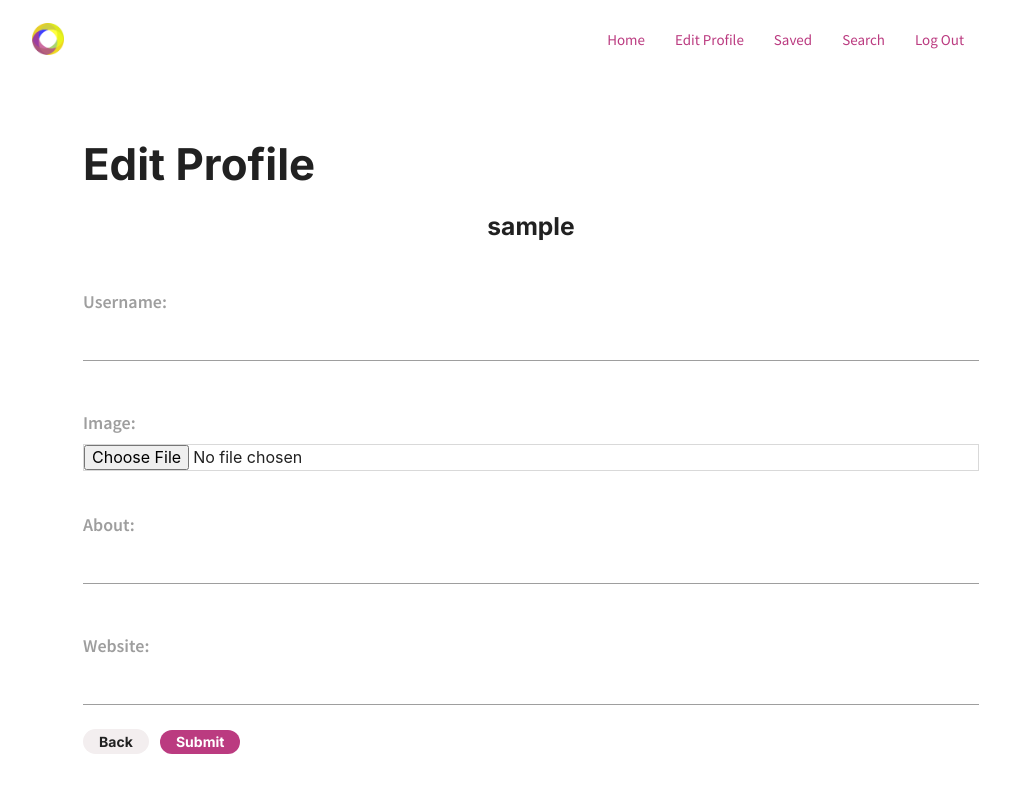
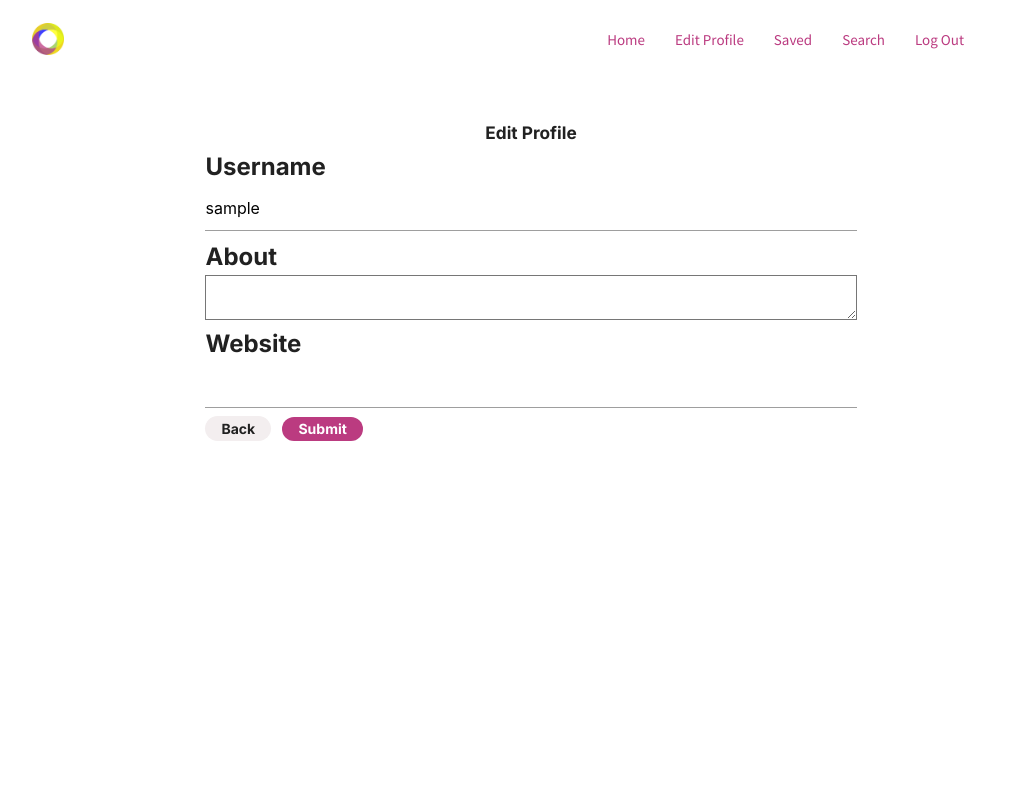
Before and after one commit to RyanneZ/Tinterest, a Django app: page /profile/edit/ in a window 1280 px wide. Shown: the whole page, without its empty margins (109-1119 px from the left). Run offline with Django 4.2, Linux system fonts and the light colour scheme; the visitor is signed in with stand-in values (Sample User, id 1); data comes from the database, SQL or seed files in the repository.

Commit message:
profile edit almost done, imgs with border radius

```diff
--- a/tinterest/main_app/forms.py
+++ /dev/null
@@ -1,19 +0,0 @@
-from django.forms import ModelForm
-from .models import Profile, User
-from django import forms
-
-class ProfileForm(ModelForm):
-    class Meta:
-        model = Profile
-        fields = ['image', 'about', 'website']
-
-
-# class ProfileForm(forms.Form):
-#     bio = forms.CharField(default="default value"),
-#     url = forms.URLField(label='Website', required=False)
-
-
-class UserForm(ModelForm):
-    class Meta:
-        model = User
-        fields = ['username']
--- a/tinterest/main_app/static/css/style.css
+++ b/tinterest/main_app/static/css/style.css
@@ -72,7 +72,11 @@ nav {
   padding-top: 40px;
 }
 /* form styles */
-
+.wrap-form {
+  display: flex;
+  flex-direction: column;
+  align-items: center;
+}
 .helptext {
   display: none;
 }
@@ -83,8 +87,10 @@ flex-direction: column;
 form label {
 align-self: flex-start;
 font-weight: 700;
-font-size: 1.2rem;
+font-size: 24px;
 margin-top: 24px;
+color: #212121;
+font-family: 'Inter', sans-serif;
 }
 form input {
 border: 1px solid #D9D9D9;
@@ -94,3 +100,6 @@ margin-top: 8px;
   background-color: #BB3B80;
   margin-top: 270px;
 }
+.form-btns {
+
+}
--- a/tinterest/main_app/templates/editprofile.html
+++ b/tinterest/main_app/templates/editprofile.html
@@ -4,17 +4,35 @@
 {% block content %}
 
 
-        <h3>Edit Profile</h3>
+<h6 class="center-align">Edit Profile</h6>
 
-    <h5 class="center-align">{{ user.username }}</h5>
-<p class="text-secondary center-align">{{ user.profile.about }}</p>
-    <form method="POST" action="{% url 'update_profile' user.id %}" enctype="multipart/form-data">
-        {% csrf_token %}
-        {{ user_form.as_p }}
-        {{ profile_form.as_p }}
-        <a class="small-btn inactive" href="{% url 'profile' %}" >Back</a>
-        <button class="small-btn pink" type="submit">Submit</button>
-    </form>
+<!-- <h5 class="center-align">{{ user.username }}</h5>
+<p class="text-secondary center-align">{{ user.profile.about }}</p> -->
+    <section class="wrapper wrap-form">
+        <form method="POST" action="{% url 'update_profile' user.id %}" enctype="multipart/form-data">
+            {% csrf_token %}
+
+                <div>
+                    <label for="username">Username</label>
+                    <input type="text" name="username" placeholder="{{ user.username }}" value="{{ user.username }}"></input>
+                </div>
+
+
+                <label for="about">About</label>
+                <textarea name="about" placeholder="{{ user.profile.about }}">{{ user.profile.about }}</textarea>
+
+
+
+                <label for="website">Website</label>
+                <input type="text" name="website" placeholder="{{ user.profile.website }}" value="{{ user.profile.website }}"></input>
+
+
+            <div class="form-btns">
+                <a class="small-btn inactive" href="{% url 'profile' %}" >Back</a>
+                <button class="small-btn pink" type="submit">Submit</button>
+            </div>
+        </form>
+    </section>
 
 
 
--- a/tinterest/main_app/templates/posts/index.html
+++ b/tinterest/main_app/templates/posts/index.html
@@ -1,7 +1,7 @@
 {% extends 'base.html' %}
 {% block content %}
 
-<h5>Posts Created</h5>
+<h6 class="center-align">Posts Created / title to remove</h6>
 
 <!-- {% for post in posts %}
   <div class="card">
--- a/tinterest/main_app/templates/profile.html
+++ b/tinterest/main_app/templates/profile.html
@@ -1,7 +1,7 @@
 {% extends 'base.html' %}
 {% block content %}
 
-<!-- <h5 class="center-align">Profile</h5> -->
+<h6 class="center-align">Profile</h6>
 <br>
 <div style="display: flex; justify-content: center;" >
   <img class="circle" width='25%'  src="{{ user.profile.image.url }}">
@@ -24,7 +24,7 @@
   {% for post in posts %}
     <div class="post-item">
       <a href="{% url 'detail' post.id %}">
-        <img class='cover'src="{{ post.image }}">
+        <img id="post-img" class='cover'src="{{ post.image }}">
       </a>
     </div>
   {% endfor %}
--- a/tinterest/main_app/views.py
+++ b/tinterest/main_app/views.py
@@ -9,7 +9,7 @@ import boto3
 from django.contrib.auth.decorators import login_required
 from django.contrib.auth.mixins import LoginRequiredMixin
 
-from .forms import ProfileForm, UserForm
+# from .forms import ProfileForm, UserForm
 
 #Profile
 
@@ -19,7 +19,6 @@ from django.contrib.auth.forms import UserCreationForm
 from .models import Profile
 
 from django.contrib import messages
-
 
 
 
@@ -65,9 +64,8 @@ def showProfile(request):
 @login_required
 def profile_edit(request):
     print(request.user.id)
-    profile_form = ProfileForm()
-    user_form = UserForm()
-    return render(request, 'editprofile.html', {'profile_form': profile_form, 'user_form': user_form
+    user = User.objects.get(id=request.user.id)
+    return render(request, 'editprofile.html', {'user': user
     })
 
 
@@ -78,6 +76,7 @@ def update_profile(request, user_id):
     user.username = request.POST['username']
     user.profile.about = request.POST['about']
     user.profile.website = request.POST['website']
+    # user.profile.image = request.POST['image']
     user.save()
     return redirect('/profile/')
 
```
Also changed, not shown: tinterest/main_app/templates/base.html (line endings or trailing spaces).
